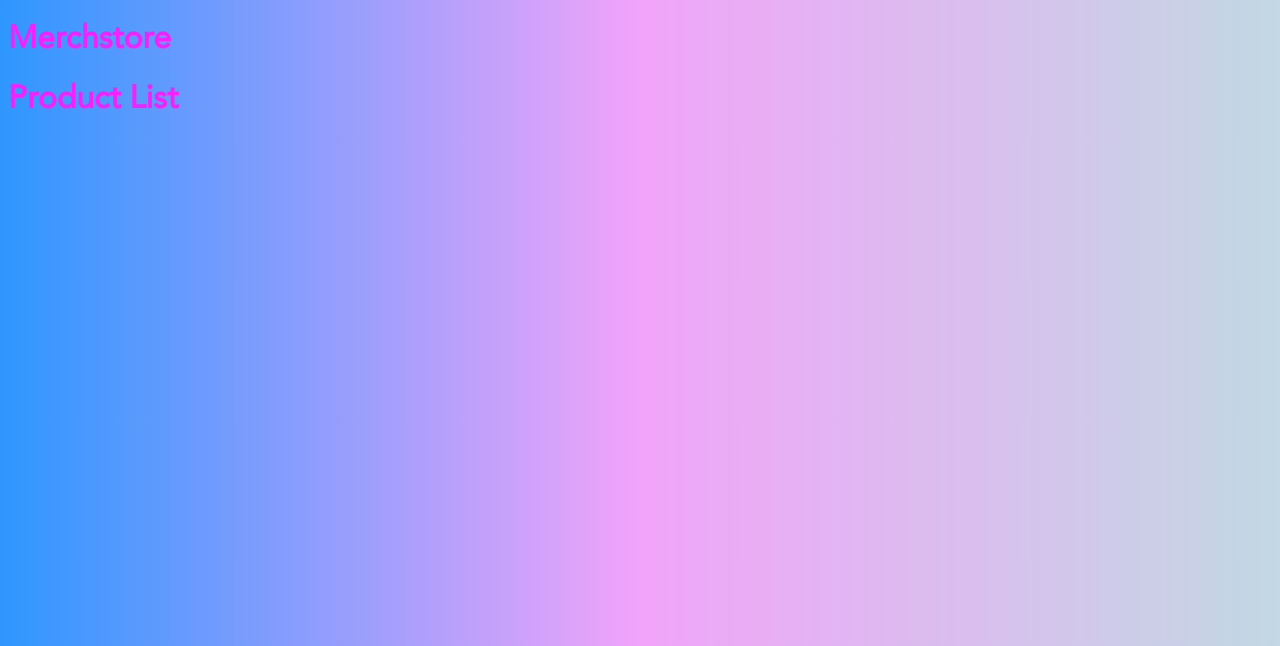
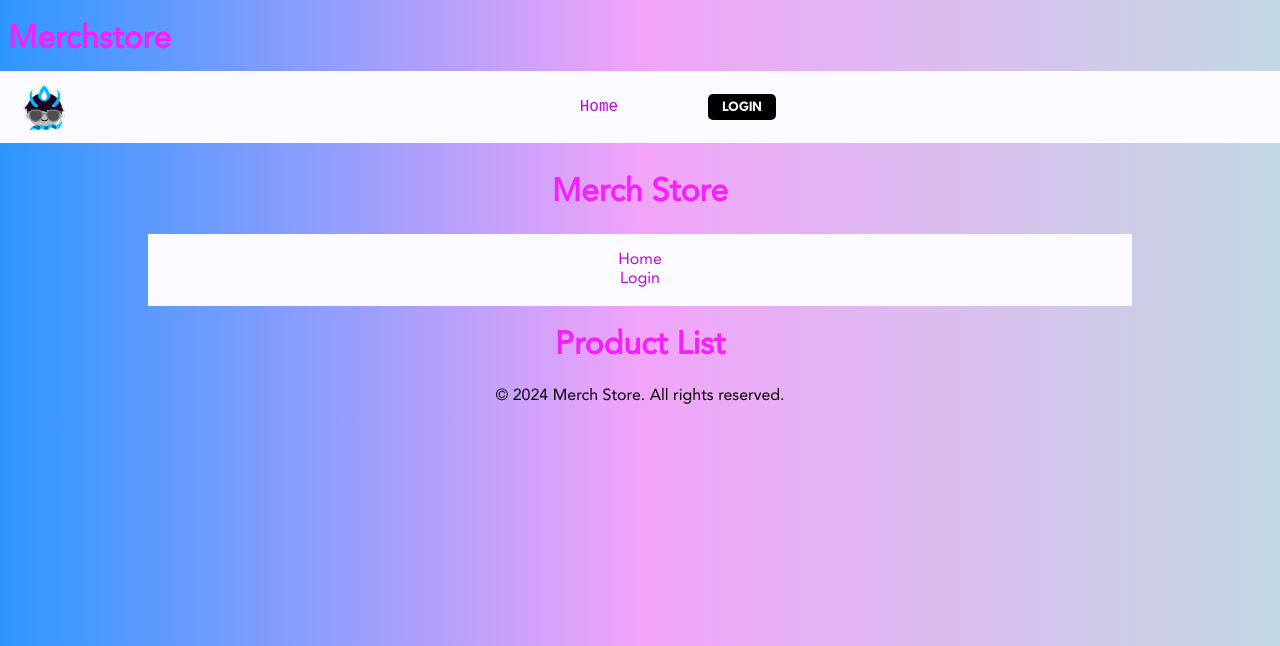
Before and after one commit to dreyan22/hobbysite-G-18, a Django app: page /merchstore/items in a window 1280 px wide. Shown: the top 646 px of the page. Run offline with Django 5.2, Linux system fonts and the light colour scheme; data that the repository does not hold is empty.

Commit message:
Update base.html

```diff
--- a/hobbysite/merchstore/templates/merchstore/base.html
+++ b/hobbysite/merchstore/templates/merchstore/base.html
@@ -438,10 +438,67 @@
               }
 
         </style>
-    </head>
-    <body>
-        {% load static %}
+</head>
+<body>
+    {% load static %}
+    <center>
+    <nav class="nav-main">
+        <img src="{% static 'static_media/dab-stud.png'%}" alt='dabble_logo' class="logo">
 
-        {% block content %}{% endblock %}
+        <ul>
+            <li><a href="/merchstore/items"> Home </a></li>
+            <li class="logout">
+                {% if request.user.is_authenticated %}
+
+                <span>
+                    <form action="{% url 'logout' %}" method="POST">
+                        {% csrf_token %}
+                        <button type="submit">LOGOUT</button>
+                    </form>
+                </span>
+
+                {% else %}
+
+                <span>
+                    <form action="{% url 'login' %}" method="POST">
+                        {% csrf_token %}
+                        <button type="submit">LOGIN</button>
+                    </form>
+                </span>
+
+                {% endif %}
+            </li>
+        </ul>
+    </nav>
+
+    <header>
+        <h1>Merch Store</h1>
+        <nav>
+            <ul>
+                <li><a href="{% url 'merchstore:product_list' %}">Home</a></li>
+                {% if user.is_authenticated %}
+                    <li>
+                        <form action="{% url 'logout' %}" method="POST">
+                            {% csrf_token %}
+                            <button type="submit">Logout</button>
+                        </form>
+                    </li>
+                {% else %}
+                    <li><a href="{% url 'login' %}">Login</a></li>
+                {% endif %}
+            </ul>
+        </nav>
+    </header>
+
+    <main>
+        {% block content %}
+        {% endblock %}
+    </main>
+
+    <footer>
+        <p>&copy; 2024 Merch Store. All rights reserved.</p>
+    </footer>
+
     </body>
+    </html>
 </html>
```
